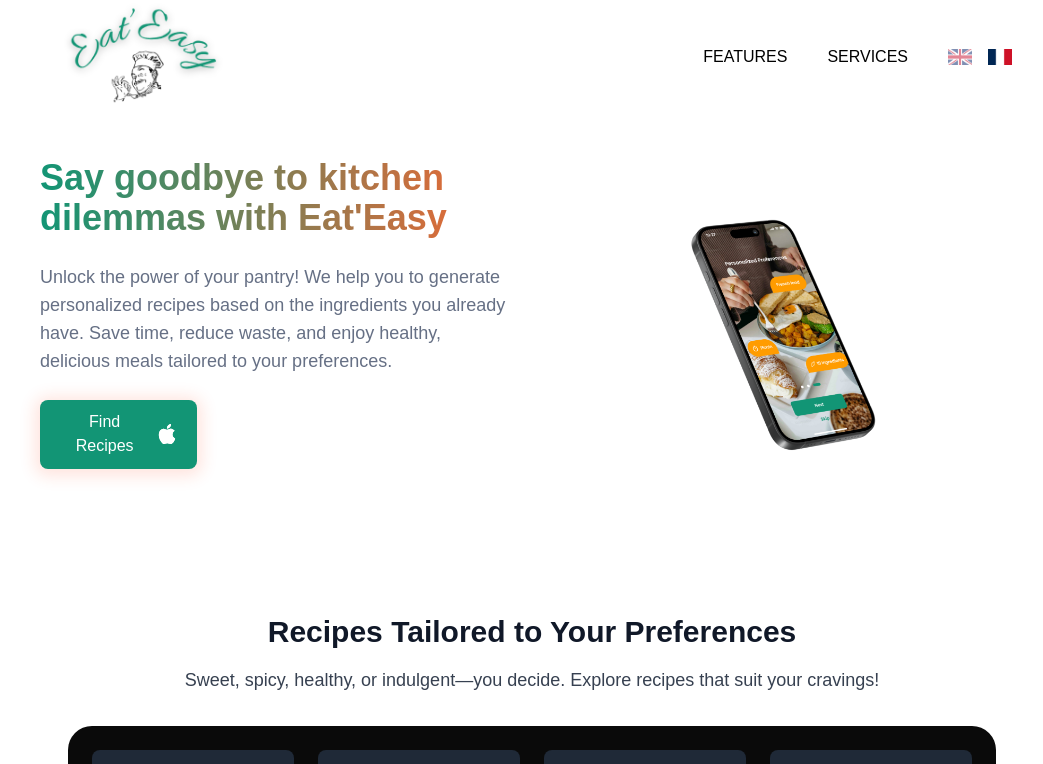
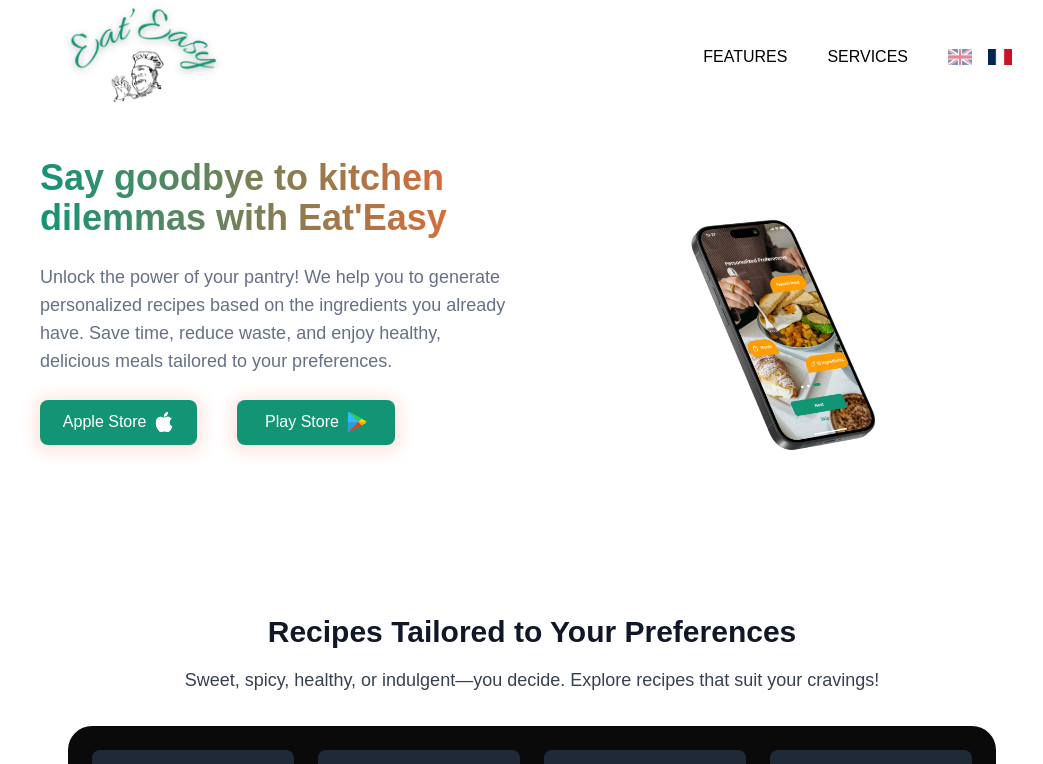
Before and after one commit to Eko-Web3Hub/Eat-Easy-Landing-Page, a React (Vite) app: page / in a window 1280 px wide. Shown: the top 764 px of the page, without its empty margins (108-1151 px from the left). Built offline with nearby package versions, Linux system fonts and the light colour scheme; grey boxes are pictures that could not be loaded.

Commit message:
WIP: Add PlayStore button to Landing Page

```diff
--- a/src/components/Header.jsx
+++ b/src/components/Header.jsx
@@ -2,6 +2,7 @@
 import React, { useState, useEffect } from "react";
 import { motion, AnimatePresence } from "framer-motion";
 import AppleLogo from "../assets/apple.svg";
+import PlayStoreLogo from "../assets/playstore.svg";
 
 const Header = () => {
   const images = [
@@ -34,12 +35,19 @@
         <div className="flex flex-row gap-10 justify-center lg:justify-start">
           <Link target="_blank" to="https://apps.apple.com/fr/app/eateasy/id6739941450" className="contents">
             <button className="primary shadow-custom w-full lg:w-1/3 flex items-center justify-center gap-2">
-              Find Recipes
+              Apple Store
               <img src={AppleLogo} alt="Apple" className="w-5 h-5 invert" />
+            </button>
+          </Link>
+          <Link target="_blank" to="https://apps.apple.com/fr/app/eateasy/id6739941450" className="contents">
+            <button className="primary shadow-custom w-full lg:w-1/3 flex items-center justify-center gap-2">
+              Play Store
+              <img src={PlayStoreLogo} alt="PlayStore" className="w-5 h-5" />
             </button>
           </Link>
         </div>
       </div>
+
       <div className="flex flex-1 items-center justify-center relative w-full overflow-hidden">
         <AnimatePresence>
           <motion.img
```
Also changed, not shown: src/assets/playstore.svg (added).
